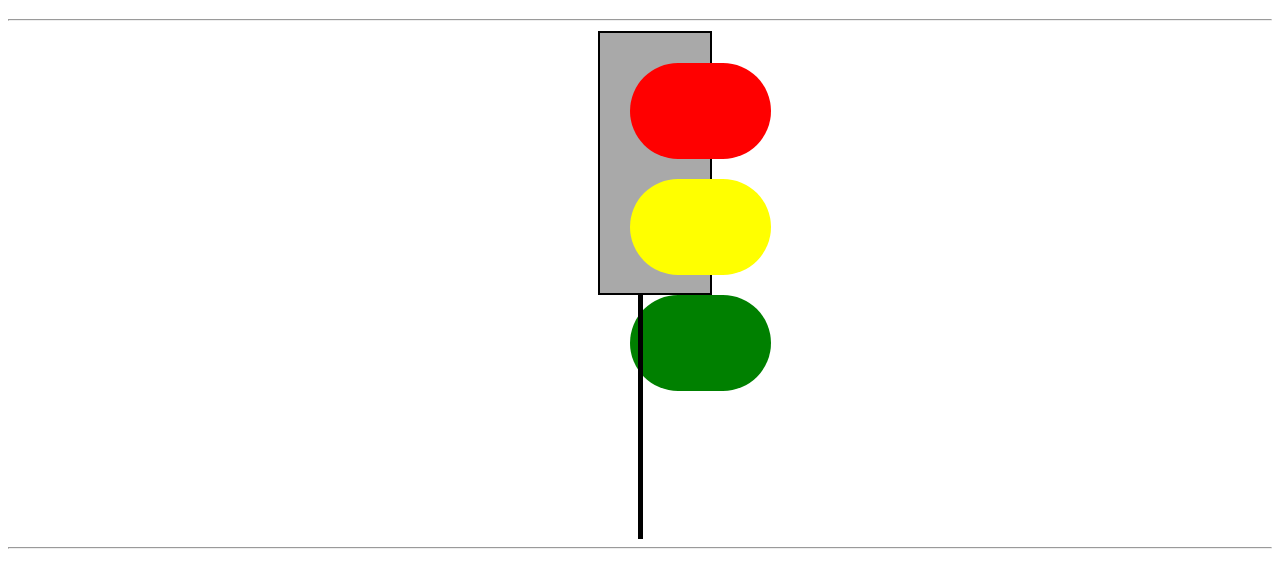
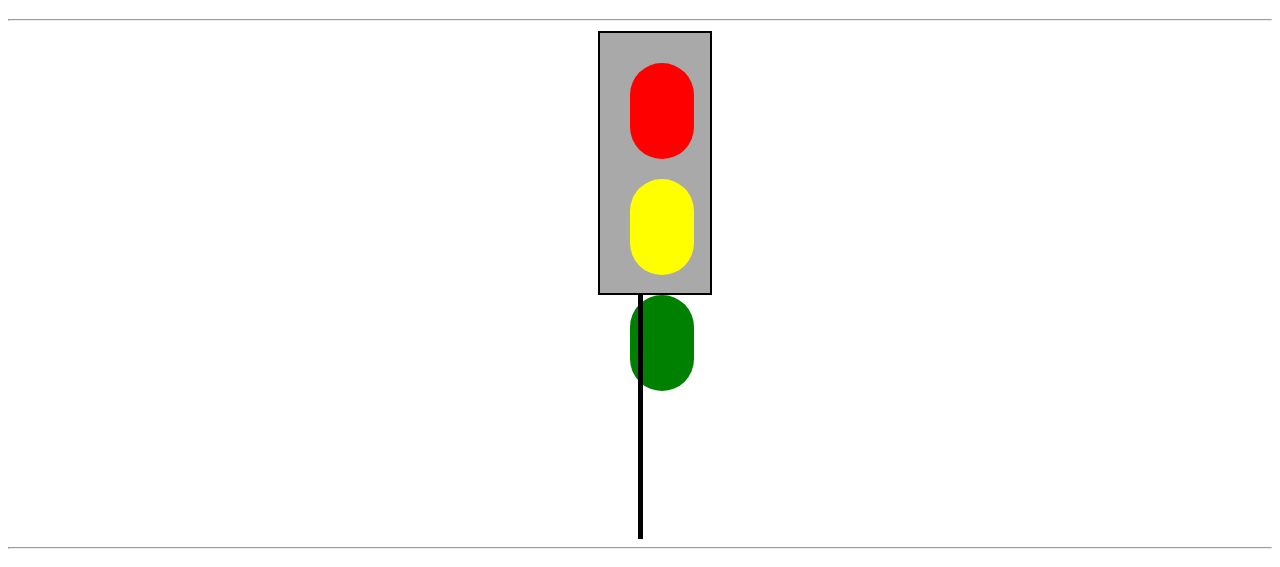
Before and after one commit to rishi0n1/css1ss, a plain HTML site: page index.html in a window 1280 px wide. Shown: the part 61-628 px from the top of the page. Drawn offline with Linux system fonts and the light colour scheme.

Commit message:
Update index.html

```diff
--- a/index.html
+++ b/index.html
@@ -23,14 +23,14 @@
       .rj1{
              background-color: red;
              height: 12vh;
-             width: 11vw;
+             width: 5vw;
              border-radius:100px;
 
       }
       .rj2{
         background-color: yellow;
              height: 12vh;
-             width: 11vw;
+             width: 5vw;
              border-radius: 100px;
              margin-top: 20px;
 
@@ -39,7 +39,7 @@
       .rj3{
         background-color: green;
              height: 12vh;
-             width: 11vw;
+             width: 5vw;
              border-radius: 100px;
              margin-top: 20px;
 
```
